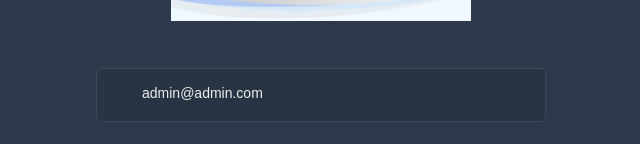
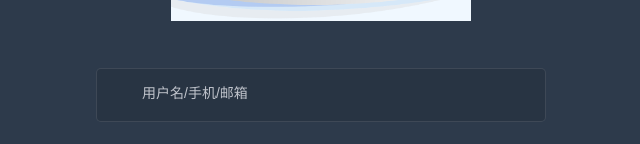
Before and after one commit to happyphper/exam2-vue, a Vue app: page /#/login in a window 1280 px wide. Shown: the part 253-397 px from the top of the page, without its empty margins (319-959 px from the left). Built offline with nearby package versions, Linux system fonts and the light colour scheme.

Commit message:
移除默认账户密码

```diff
--- a/src/views/auth/index.vue
+++ b/src/views/auth/index.vue
@@ -44,8 +44,8 @@ export default {
     }
     return {
       loginForm: {
-        username: 'admin@admin.com',
-        password: '123456'
+        username: '',
+        password: ''
       },
       loginRules: {
         username: [{ required: true, trigger: 'blur' }],
```
